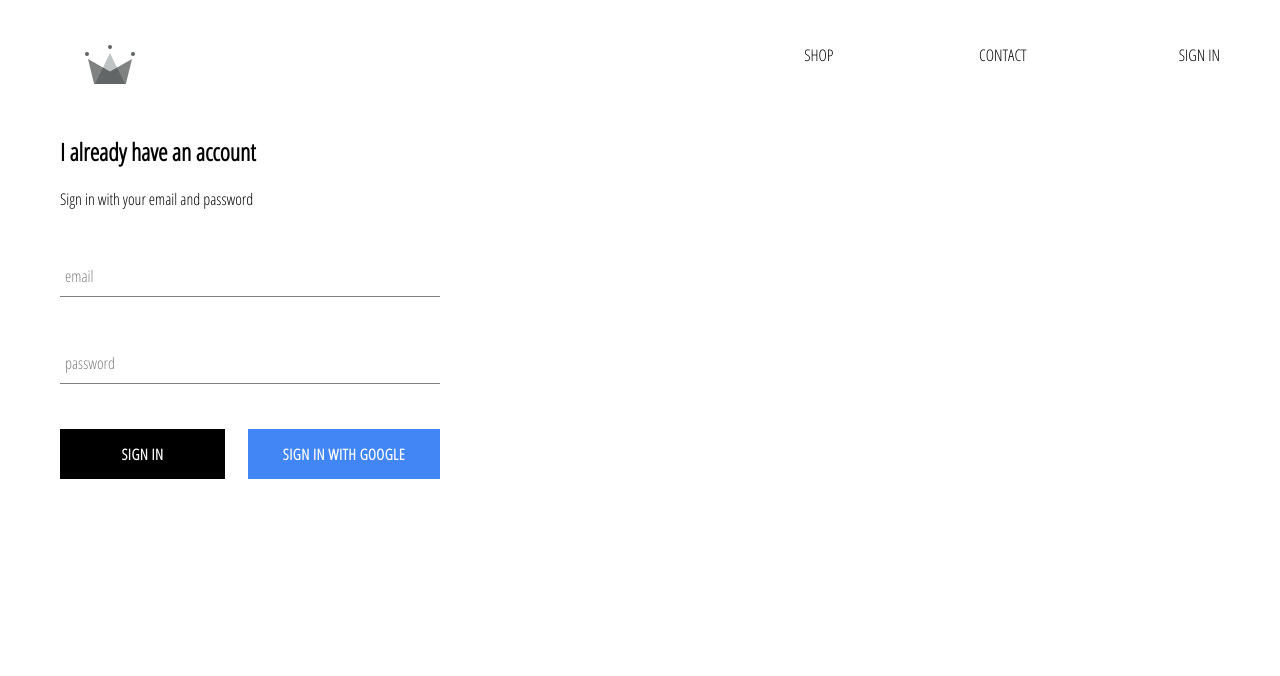
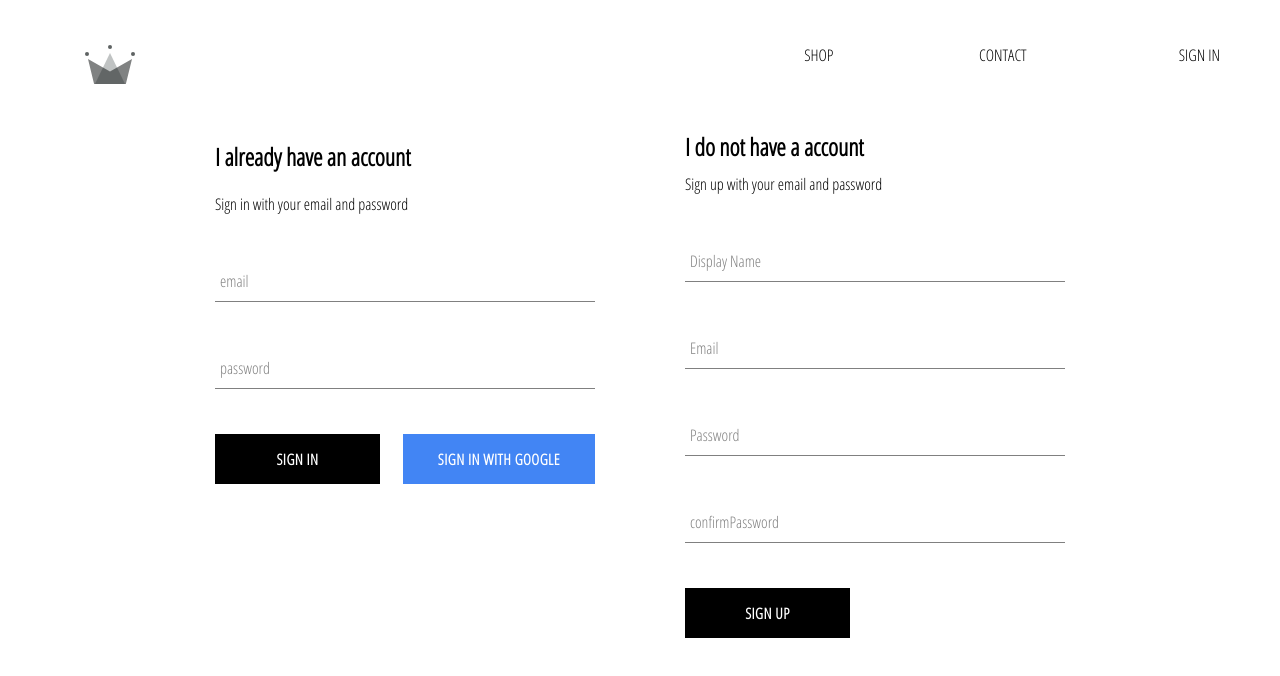
Before and after one commit to datruth06/crwn-store-site, a React (Create React App) app: page /signin in a window 1280 px wide. Shown: the top 676 px of the page. Built offline with nearby package versions, Linux system fonts and the light colour scheme; no server answers.

Commit message:
put in firebase utils with ability to store auth user on firestore db

```diff
--- a/src/App.js
+++ b/src/App.js
@@ -23,11 +23,23 @@
   unsubscrideFromAuth = null
 
   componentDidMount(){
-    this.unsubscrideFromAuth = auth.onAuthStateChanged( async user => {
-      //this.setState({currentUser: user});
+    this.unsubscrideFromAuth = auth.onAuthStateChanged( async userAuth => {
+      if (userAuth){
+        const userRef = await createUserProfileDocument(userAuth);
 
-      createUserProfileDocument(user)
-      //console.log(user);
+        userRef.onSnapshot(snapShot => {
+          this.setState({
+            currentUser: {
+              id: snapShot.id,
+              ...snapShot.data()
+            }
+          });
+        console.log(this.state);
+        });
+
+      }
+       else this.setState({currentUser: userAuth});
+
     });
   }
 
--- /dev/null
+++ b/src/componets/sign-up/sign-up.compoent.jsx
@@ -0,0 +1,113 @@
+import React from 'react';
+import FormInput from '../form-input/form-input.componet';
+
+import CustonButtun from '../custom-button/custon-button.componet';
+
+import {auth , createUserProfileDocument } from '../../firebase/firebase.utils';
+
+import './sign-up.style.scss';
+
+class SignUp extends React.Component{
+    constructor(){
+        super();
+
+        this.state = {
+            displayName: '',
+            email: '',
+            password: '',
+            confirmPassword: ''
+        };
+    }
+
+    handelSubmit = async event => {
+        event.preventDefault();
+
+        const {displayName, email, password, confirmPassword } = this.state;
+
+        if(password !== confirmPassword) {
+            alert("passwords don't match");
+            return;
+        }
+
+        try{
+            const { user } = await auth.createUserWithEmailAndPassword(email, password);
+
+            await createUserProfileDocument(user, {displayName});
+
+            this.setState({
+                displayName: '',
+                email: '',
+                password: '',
+                confirmPassword: ''
+            });
+
+        } catch(error){
+            console.error(error);
+
+        }
+
+
+    };
+
+    handleChange = event => {
+        const { name, value} = event.target;
+
+        this.setState({[name]: value});
+    }
+
+    render(){
+        const {displayName, email, password, confirmPassword } = this.state;
+        return(
+            <div className='sign-up'>
+                <h2 className='title'>I do not have a account</h2>
+                <span>Sign up with your email and password</span>
+                <form className='sign-up-form' onSubmit={this.handelSubmit}>
+                    <FormInput
+                    type='text'
+                    name='displayName'
+                    value= {displayName}
+                    onChange={this.handleChange}
+                    label='Display Name'
+                    required
+
+                    />
+                    <FormInput
+                    type='email'
+                    name='email'
+                    value= {email}
+                    onChange={this.handleChange}
+                    label='Email'
+                    required
+
+                    />
+
+
+                    <FormInput
+                    type='password'
+                    name='password'
+                    value= {password}
+                    onChange={this.handleChange}
+                    label='Password'
+                    required
+
+                    />
+                    <FormInput
+                    type='password'
+                    name='confirmPassword'
+                    value= {confirmPassword}
+                    onChange={this.handleChange}
+                    label='confirmPassword'
+                    required
+
+                    />
+
+                <CustonButtun type= 'submit'>SIGN UP </CustonButtun>
+
+                </form>
+
+            </div>
+        );
+    }
+}
+
+export default SignUp;
--- /dev/null
+++ b/src/componets/sign-up/sign-up.style.scss
@@ -0,0 +1,9 @@
+.sign-up{
+    display: flex;
+    flex-direction: column;
+    width: 380px;
+
+    .title{
+        margin: 10px 0;
+    }
+}
--- a/src/firebase/firebase.utils.js
+++ b/src/firebase/firebase.utils.js
@@ -20,16 +20,16 @@
         if (!userAuth) return;
 
 
-        const unserRef = firestore.doc(`users/${userAuth.uid}`);
+        const userRef = firestore.doc(`users/${userAuth.uid}`);
 
-        const snapShot =  await unserRef.get();
+        const snapShot =  await userRef.get();
 
         if(!snapShot.exists){
                 const {displayName, email} = userAuth;
                 const createdAt = new Date();
 
                 try{
-                        await unserRef.set({
+                        await userRef.set({
                                 displayName,
                                 email,
                                 createdAt,
@@ -41,7 +41,7 @@
                 }
         }
 
-        return unserRef;
+        return userRef;
 
 }
 
--- a/src/pages/sign-inandsign-up/sign-inandsign-up.componet.jsx
+++ b/src/pages/sign-inandsign-up/sign-inandsign-up.componet.jsx
@@ -2,10 +2,12 @@
 
 import './sign-inandsign-up.style.scss';
 import SignIn from '../../componets/sign-in/sign-in.componet';
+import SignUp from '../../componets/sign-up/sign-up.compoent';
 
 const SignInAndSignUpPage = () => (
     <div className='sign-in-and-sign-up'>
         <SignIn />
+        <SignUp />
     </div>
 );
 
--- a/src/pages/sign-inandsign-up/sign-inandsign-up.style.scss
+++ b/src/pages/sign-inandsign-up/sign-inandsign-up.style.scss
@@ -0,0 +1,6 @@
+.sign-in-and-sign-up{
+    width: 850px;
+    display: flex;
+    justify-content: space-between;
+    margin: 30px auto;
+}
```
